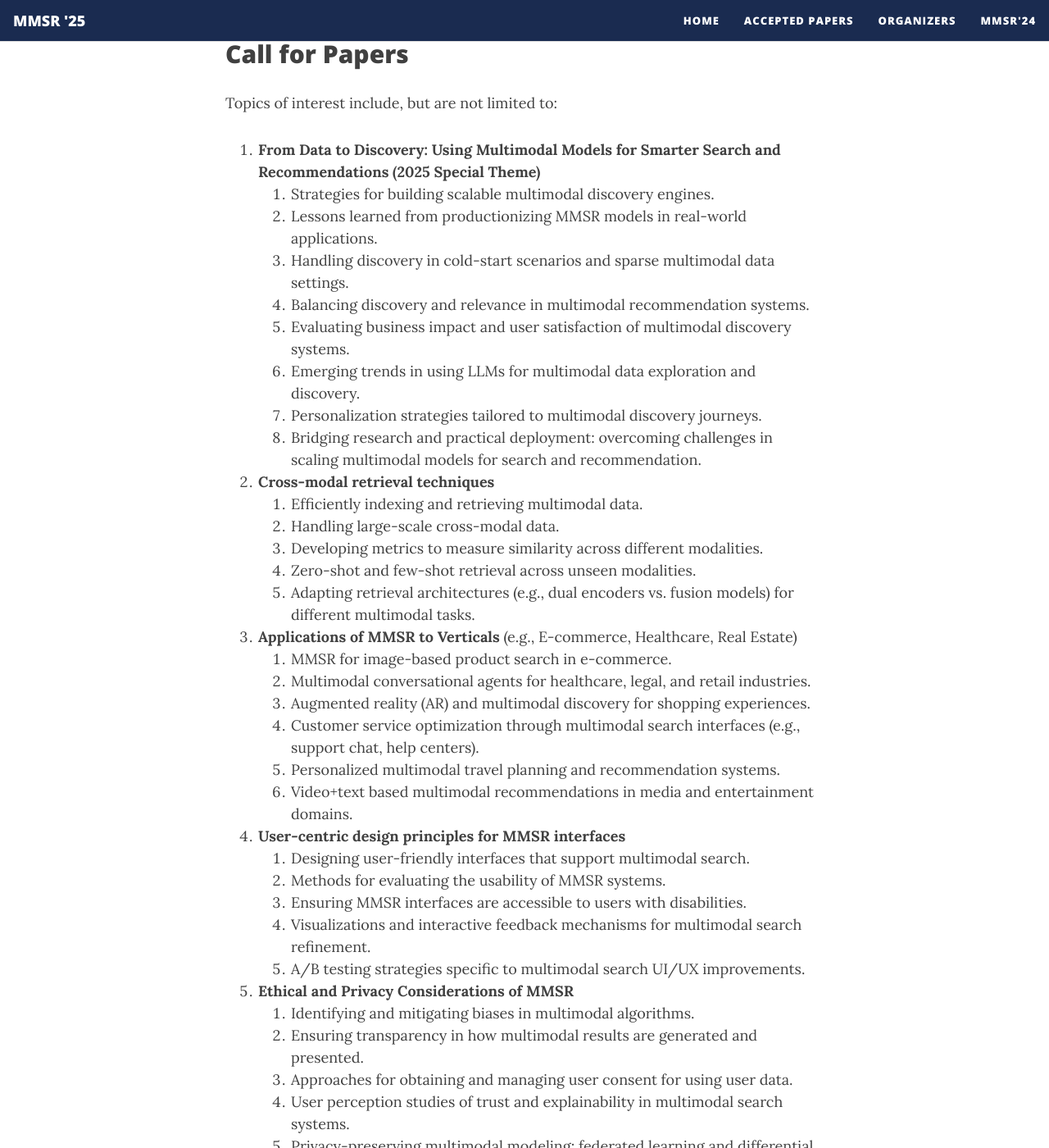
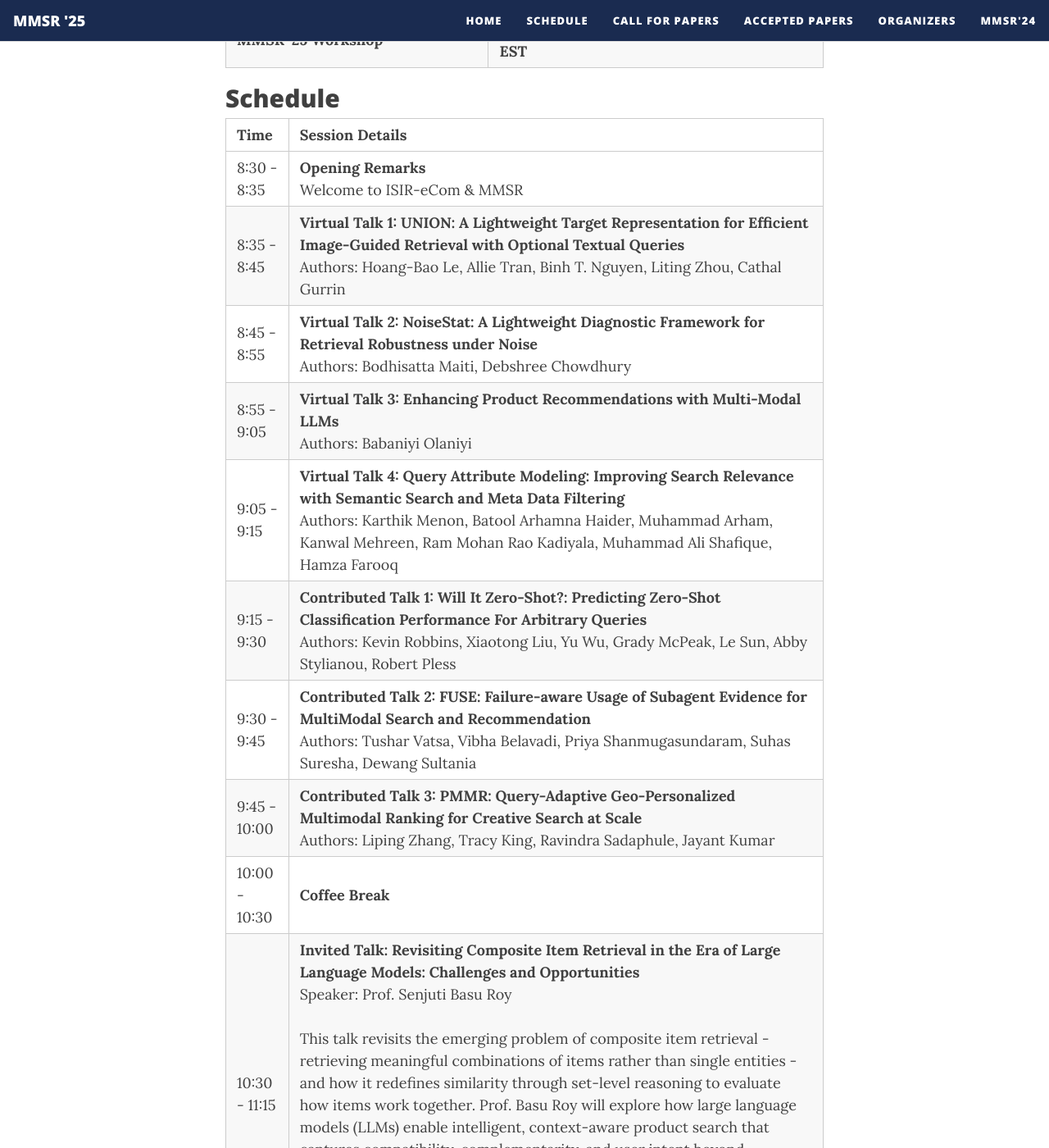
Before and after one commit to icdm-mmsr/icdm-mmsr.github.io, a Jekyll site: the page built from index.md, in a window 1280 px wide and 1400 px high, scrolled down 1102 px. Shown: the whole window at 82% size. Built offline with Jekyll 4.4.1, drawn with Linux system fonts in a browser that asks for light colours; some of the changed text lies outside the part shown.

Commit message:
Updated Schedule

```diff
--- a/_config.yml
+++ b/_config.yml
@@ -8,6 +8,8 @@ author: For queries, please reach out to icdm-mmsr-organizers@googlegroups.com
 ###############################################
 navbar-links:
   Home: "index"
+  Schedule: "index#schedule"
+  Call for Papers: "cfp"
   Accepted Papers: "accepted"
   Organizers: "organizers"
   MMSR'24:
--- /dev/null
+++ b/cfp.md
@@ -0,0 +1,67 @@
+---
+layout: page
+title: ""
+subtitle: "CALL FOR PAPERS"
+---
+
+This workshop aims to unite the research community to address multimodal challenges in search and recommendation. With recent advancements in multimodal LLMs that can democratize multimodal IR, this workshop will serve as a dedicated platform to discuss the latest research and challenges in the field.
+
+#### Topics
+
+Topics of interest include, but are not limited to:
+
+1. **From Data to Discovery: Using Multimodal Models for Smarter Search and Recommendations (2025 Special Theme)**
+   1. Strategies for building scalable multimodal discovery engines.
+   2. Lessons learned from productionizing MMSR models in real-world applications.
+   3. Handling discovery in cold-start scenarios and sparse multimodal data settings.
+   4. Balancing discovery and relevance in multimodal recommendation systems.
+   5. Evaluating business impact and user satisfaction of multimodal discovery systems.
+   6. Emerging trends in using LLMs for multimodal data exploration and discovery.
+   7. Personalization strategies tailored to multimodal discovery journeys.
+   8. Bridging research and practical deployment: overcoming challenges in scaling multimodal models for search and recommendation.
+2. **Cross-modal retrieval techniques**
+   1. Efficiently indexing and retrieving multimodal data.
+   2. Handling large-scale cross-modal data.
+   3. Developing metrics to measure similarity across different modalities.
+   4. Zero-shot and few-shot retrieval across unseen modalities.
+   5. Adapting retrieval architectures (e.g., dual encoders vs. fusion models) for different multimodal tasks.
+3. **Applications of MMSR to Verticals** (e.g., E-commerce, Healthcare, Real Estate)
+   1. MMSR for image-based product search in e-commerce.
+   2. Multimodal conversational agents for healthcare, legal, and retail industries.
+   3. Augmented reality (AR) and multimodal discovery for shopping experiences.
+   4. Customer service optimization through multimodal search interfaces (e.g., support chat, help centers).
+   5. Personalized multimodal travel planning and recommendation systems.
+   6. Video+text based multimodal recommendations in media and entertainment domains.
+4. **User-centric design principles for MMSR interfaces**
+   1. Designing user-friendly interfaces that support multimodal search.
+   2. Methods for evaluating the usability of MMSR systems.
+   3. Ensuring MMSR interfaces are accessible to users with disabilities.
+   4. Visualizations and interactive feedback mechanisms for multimodal search refinement.
+   5. A/B testing strategies specific to multimodal search UI/UX improvements.
+5. **Ethical and Privacy Considerations of MMSR**
+   1. Identifying and mitigating biases in multimodal algorithms.
+   2. Ensuring transparency in how multimodal results are generated and presented.
+   3. Approaches for obtaining and managing user consent for using user data.
+   4. User perception studies of trust and explainability in multimodal search systems.
+   5. Privacy-preserving multimodal modeling: federated learning and differential privacy for MMSR.
+6. **Modeling for MMSR**
+   1. Multi-modal representation learning.
+   2. Utilizing pre-trained multimodal LLMs.
+   3. Dimensionality reduction techniques to manage multimodal complexity.
+   4. Fine-tuning pre-trained vision-language models.
+   5. Developing and standardizing metrics to evaluate the performance of MMSR models.
+   6. Alignment challenges in multimodal embeddings across diverse modalities.
+
+#### Submission Instructions
+
+All papers will be peer reviewed (single-blind) by the program committee and judged by their relevance to the workshop, especially to the main themes identified above, and their potential to generate discussion. Submissions must describe work that is not previously published, not accepted for publication elsewhere, and not currently under review elsewhere. All submissions must be in English. We do not accept anonymous submissions.
+
+- Long papers: 6-8 pages excluding references
+- Short papers: 3-5 pages excluding references
+- Submissions should be in IEEE 2-column conference format ([https://www.ieee.org/conferences/publishing/templates.html](https://www.ieee.org/conferences/publishing/templates.html))
+
+**Submissions to MMSR '25 should be made through the workshop's submission portal**: [https://wi-lab.com/cyberchair/2025/icdm25/scripts/submit.php?subarea=S25](https://wi-lab.com/cyberchair/2025/icdm25/scripts/submit.php?subarea=S25)
+
+- Please note that at least one author of each accepted paper must register for the workshop.
+- All accepted workshop papers will be published in the dedicated ICDMW proceedings published by the IEEE Computer Society Press.
+- Non-archival submissions are not allowed, i.e., all accepted papers will be included and published in the proceedings.
--- a/index.md
+++ b/index.md
@@ -17,70 +17,54 @@ All deadlines are at 23: 59 P.M. [AoE](https://www.worldtimeserver.com/time-zone
 
 | Task                                                                                                      | Deadline              |
 | --------------------------------------------------------------------------------------------------------- | --------------------- |
-| **[Paper submission deadline](https://wi-lab.com/cyberchair/2025/icdm25/scripts/submit.php?subarea=S25)** | **September 1, 2025** |
+| [Paper submission deadline](https://wi-lab.com/cyberchair/2025/icdm25/scripts/submit.php?subarea=S25) | September 1, 2025 |
 | Notification of acceptance                                                                                | September 15, 2025    |
 | Camera Ready Version of Papers Due                                                                        | September 25, 2025    |
-| MMSR '25 Workshop                                                                                         | November 12, 2025     |
+| **MMSR '25 Workshop**                                                                                         | **November 12, 2025 8.30 AM EST - 12.30 PM EST**     |
 
-## Call for Papers
+## Schedule
 
-Topics of interest include, but are not limited to:
+| Time | Session Details |
+| ---- | ---------------- |
+| 8:30 - 8:35 | **Opening Remarks**<br>Welcome to ISIR-eCom & MMSR |
+| 8:35 - 8:45 | **Virtual Talk 1: UNION: A Lightweight Target Representation for Efficient Image-Guided Retrieval with Optional Textual Queries**<br>Authors: Hoang-Bao Le, Allie Tran, Binh T. Nguyen, Liting Zhou, Cathal Gurrin |
+| 8:45 - 8:55 | **Virtual Talk 2: NoiseStat: A Lightweight Diagnostic Framework for Retrieval Robustness under Noise**<br>Authors: Bodhisatta Maiti, Debshree Chowdhury |
+| 8:55 - 9:05 | **Virtual Talk 3: Enhancing Product Recommendations with Multi-Modal LLMs**<br>Authors: Babaniyi Olaniyi |
+| 9:05 - 9:15 | **Virtual Talk 4: Query Attribute Modeling: Improving Search Relevance with Semantic Search and Meta Data Filtering**<br>Authors: Karthik Menon, Batool Arhamna Haider, Muhammad Arham, Kanwal Mehreen, Ram Mohan Rao Kadiyala, Muhammad Ali Shafique, Hamza Farooq |
+| 9:15 - 9:30 | **Contributed Talk 1: Will It Zero-Shot?: Predicting Zero-Shot Classification Performance For Arbitrary Queries**<br>Authors: Kevin Robbins, Xiaotong Liu, Yu Wu, Grady McPeak, Le Sun, Abby Stylianou, Robert Pless |
+| 9:30 - 9:45 | **Contributed Talk 2: FUSE: Failure-aware Usage of Subagent Evidence for MultiModal Search and Recommendation**<br>Authors: Tushar Vatsa, Vibha Belavadi, Priya Shanmugasundaram, Suhas Suresha, Dewang Sultania |
+| 9:45 - 10:00 | **Contributed Talk 3: PMMR: Query-Adaptive Geo-Personalized Multimodal Ranking for Creative Search at Scale**<br>Authors: Liping Zhang, Tracy King, Ravindra Sadaphule, Jayant Kumar |
+| 10:00 - 10:30 | **Coffee Break** |
+| 10:30 - 11:15 | **Invited Talk: Revisiting Composite Item Retrieval in the Era of Large Language Models: Challenges and Opportunities**<br>Speaker: Prof. Senjuti Basu Roy<br><br>This talk revisits the emerging problem of composite item retrieval - retrieving meaningful combinations of items rather than single entities - and how it redefines similarity through set-level reasoning to evaluate how items work together. Prof. Basu Roy will explore how large language models (LLMs) enable intelligent, context-aware product search that captures compatibility, complementarity, and user intent beyond traditional top-k scoring. The talk also addresses challenges such as LLM cost, latency, and interpretability, and highlights opportunities for adaptive, explainable, and human-aligned retrieval frameworks for next-generation e-commerce systems. |
+| 11:15 - 11:30 | **Contributed Talk 4: Scaling Multimodal Search and Recommendation with Small Language Models via Upside-Down Reinforcement Learning**<br>Authors: Yu-Chen Lin, Sanat Sharma, Hari Manikandan, Jayant Kumar, Tracy King, Jing Zheng |
+| 11:30 - 11:45 | **Contributed Talk 5: CTMR: Cohort-Aware Transformer Multi-Objective Ranker for Personalized, Debiased, and Diversity-Aware Product Search**<br>Authors: Liping Zhang |
+| 11:45 - 12:30 | **Invited Talk: On the Intersection of Language and Graph Models**<br>Speaker: Prof. Chuxu Zhang<br><br>AI is undergoing a transformative shift with the rise of powerful models such as large language models and graph neural networks. In this talk, Prof. Zhang presents research at the intersection of these two paradigms, illustrating how they can complement and enhance one another. He also discusses how their synergy enables advances in information retrieval and NLP tasks, including question answering, recommender systems, and advanced reasoning. |
+| 12:30 | **Closing Notes** |
 
-1. **From Data to Discovery: Using Multimodal Models for Smarter Search and Recommendations (2025 Special Theme)**
-   1. Strategies for building scalable multimodal discovery engines.
-   2. Lessons learned from productionizing MMSR models in real-world applications.
-   3. Handling discovery in cold-start scenarios and sparse multimodal data settings.
-   4. Balancing discovery and relevance in multimodal recommendation systems.
-   5. Evaluating business impact and user satisfaction of multimodal discovery systems.
-   6. Emerging trends in using LLMs for multimodal data exploration and discovery.
-   7. Personalization strategies tailored to multimodal discovery journeys.
-   8. Bridging research and practical deployment: overcoming challenges in scaling multimodal models for search and recommendation.
-2. **Cross-modal retrieval techniques**
-   1. Efficiently indexing and retrieving multimodal data.
-   2. Handling large-scale cross-modal data.
-   3. Developing metrics to measure similarity across different modalities.
-   4. Zero-shot and few-shot retrieval across unseen modalities.
-   5. Adapting retrieval architectures (e.g., dual encoders vs. fusion models) for different multimodal tasks.
-3. **Applications of MMSR to Verticals** (e.g., E-commerce, Healthcare, Real Estate)
-   1. MMSR for image-based product search in e-commerce.
-   2. Multimodal conversational agents for healthcare, legal, and retail industries.
-   3. Augmented reality (AR) and multimodal discovery for shopping experiences.
-   4. Customer service optimization through multimodal search interfaces (e.g., support chat, help centers).
-   5. Personalized multimodal travel planning and recommendation systems.
-   6. Video+text based multimodal recommendations in media and entertainment domains.
-4. **User-centric design principles for MMSR interfaces**
-   1. Designing user-friendly interfaces that support multimodal search.
-   2. Methods for evaluating the usability of MMSR systems.
-   3. Ensuring MMSR interfaces are accessible to users with disabilities.
-   4. Visualizations and interactive feedback mechanisms for multimodal search refinement.
-   5. A/B testing strategies specific to multimodal search UI/UX improvements.
-5. **Ethical and Privacy Considerations of MMSR**
-   1. Identifying and mitigating biases in multimodal algorithms.
-   2. Ensuring transparency in how multimodal results are generated and presented.
-   3. Approaches for obtaining and managing user consent for using user data.
-   4. User perception studies of trust and explainability in multimodal search systems.
-   5. Privacy-preserving multimodal modeling: federated learning and differential privacy for MMSR.
-6. **Modeling for MMSR**
-   1. Multi-modal representation learning.
-   2. Utilizing pre-trained multimodal LLMs.
-   3. Dimensionality reduction techniques to manage multimodal complexity.
-   4. Fine-tuning pre-trained vision-language models.
-   5. Developing and standardizing metrics to evaluate the performance of MMSR models.
-   6. Alignment challenges in multimodal embeddings across diverse modalities.
+---
 
-#### Submission Instructions
+## Keynote Speakers
 
-All papers will be peer reviewed (single-blind) by the program committee and judged by their relevance to the workshop, especially to the main themes identified above, and their potential to generate discussion. Submissions must describe work that is not previously published, not accepted for publication elsewhere, and not currently under review elsewhere. All submissions must be in English. We do not accept anonymous submissions.
+<div style="margin-top: 3rem;margin-bottom: 4rem;">
 
-- Long papers: 6-8 pages excluding references
-- Short papers: 3-5 pages excluding references
-- Submissions should be in IEEE 2-column conference format ([https://www.ieee.org/conferences/publishing/templates.html](https://www.ieee.org/conferences/publishing/templates.html))
+  <div style="display: flex; align-items: center; margin-bottom: 3rem;">
+    <img src="assets/img/senjuti.jpg" alt="Senjuti Basu Roy" style="border-radius: 50%; width: 100%; max-width: 150px; height: auto; margin-right: 1rem;">
+    <div>
+      <strong><a href="https://www.linkedin.com/in/senjuti-basu-roy-a7217513/" style="text-decoration: none;color: black;">Prof. Senjuti Basu Roy</a></strong> is an Associate Professor and Director of the Big Data Analytics Lab (BDAL) at the New Jersey Institute of Technology, NJ.
+    </div>
+  </div>
 
-**Submissions to MMSR '25 should be made through the workshop's submission portal**: [https://wi-lab.com/cyberchair/2025/icdm25/scripts/submit.php?subarea=S25](https://wi-lab.com/cyberchair/2025/icdm25/scripts/submit.php?subarea=S25)
+  <div style="display: flex; align-items: center; margin-bottom: 3rem;">
+    <img src="assets/img/chuxu.jpg" alt="Chuxu Zhang" style="border-radius: 50%; width: 100%; max-width: 150px; height: auto; margin-right: 1rem;">
+    <div>
+      <strong><a href="http://linkedin.com/in/chuxu-zhang-22504878/" style="text-decoration: none;color: black;">Prof. Chuxu Zhang</a></strong> is an Associate Professor and Director of the MINDS Labs at the University of Connecticut, CT.
+    </div>
+  </div>
 
-- Please note that at least one author of each accepted paper must register for the workshop.
-- All accepted workshop papers will be published in the dedicated ICDMW proceedings published by the IEEE Computer Society Press.
-- Non-archival submissions are not allowed, i.e., all accepted papers will be included and published in the proceedings.
+</div>
+
+
+
 
 ## Organizers
 
```
Also changed, not shown: assets/img/chuxu.jpg (added), assets/img/senjuti.jpg (added), 1 other file.
